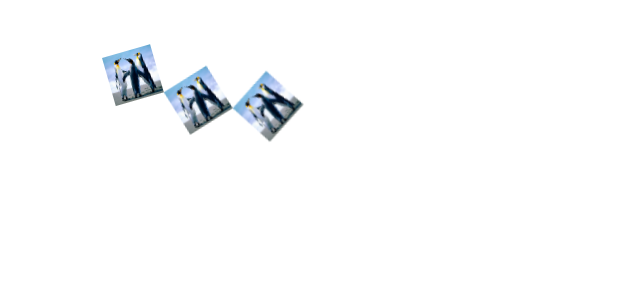
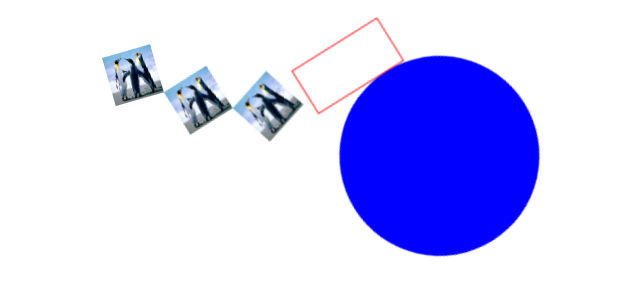
Before and after one commit to TumbleweedJS/TumbleweedJS, a plain HTML site: page modules/graphic_new_version/test/index.html in a window 1280 px wide. Shown: the whole page, without its empty margins (206-846 px from the left). Drawn offline with Linux system fonts and the light colour scheme.

Commit message:
basic shapes (circle and Rect) are now avaible and usable

```diff
--- a/modules/graphic_new_version/Circle.js
+++ b/modules/graphic_new_version/Circle.js
@@ -19,7 +19,6 @@ var TW = TW || {};
         return TW.Graphic.Circle;
     }
 
-
     function init() {
 
         /**
@@ -30,9 +29,9 @@ var TW = TW || {};
          * @extends Shape
          * @constructor
          */
-        function Circle() {
-            TW.Graphic.Shape.call(this);
-            this.radius = 50;
+        function Circle(params) {
+            TW.Graphic.Shape.call(this, params);
+			this.radius = params.radius ? params.radius : 50;
         }
 
         TW.Utils.inherit(Circle, TW.Graphic.Shape);
@@ -48,12 +47,14 @@ var TW = TW || {};
             if (context) {
                 //TODO apply the matrix transformations on the context before drawing the circle
                 context.save();
+				this._matrix.transformContext(context);
                 context.beginPath();
-                context.strokeStyle = this.strokeColor;
-                context.arc(this.x, this.y, this.radius, 0, Math.PI * 2.0, true);
+                context.arc(this.x, this.y, this.radius, Math.PI * 2, 0, true);
                 if (this.mode === "WIRED") {
+					context.strokeStyle = this.strokeColor;
                     context.stroke();
                 } else {
+					context.fillStyle = this.color;
                     context.fill();
                 }
                 context.closePath();
--- /dev/null
+++ b/modules/graphic_new_version/Rect.js
@@ -0,0 +1,53 @@
+/**
+ @module Graphic
+ @namespace Graphic
+ */
+
+var TW = TW || {};
+
+(function(TW) {
+
+    if (typeof window.define === "function" && window.define.amd) {
+        window.define([], initWrap(init));
+    } else {
+        initWrap(init);
+    }
+
+    function initWrap(f) {
+        TW.Graphic = TW.Graphic ||  {};
+        TW.Graphic.Rect = f();
+        return TW.Graphic.Rect;
+    }
+
+    function init() {
+
+
+        function Rect(param) {
+            TW.Graphic.GraphicObject.call(this, param);
+        }
+
+		TW.Utils.inherit(Rect, TW.Graphic.Shape);
+
+		Rect.prototype.draw = function(context) {
+            if (context) {
+                //TODO apply the matrix transformations on the context before drawing the circle
+                context.save();
+				this._matrix.transformContext(context);
+                if (this.mode === "WIRED") {
+					context.strokeStyle = this.strokeColor;
+                    context.strokeRect(this.x, this.y, this.width, this.height);
+                } else {
+					context.fillStyle = this.color;
+                    context.fillRect(this.x, this.y, this.width, this.height);
+                }
+                context.restore();
+                return true;
+            } else {
+                return false;
+            }
+		};
+
+		return Rect;
+	}
+
+})(TW);
--- a/modules/graphic_new_version/Shape.js
+++ b/modules/graphic_new_version/Shape.js
@@ -19,9 +19,7 @@ var TW = TW || {};
         return TW.Graphic.Shape;
     }
 
-
     function init() {
-
         /**
          * The Shape class is an abstract object who provides tool to draw some primitive Shapes. You should not use this class
          * cause it is an abstract class who have the purpose to be extended to implements basic shape drawing.
@@ -31,17 +29,51 @@ var TW = TW || {};
          * @extends GraphicObject
          * @constructor
          */
-        function Shape() {
-            TW.Graphic.GraphicObject.call(this);
-            this.color = "black";
-            this.strokeColor = "black";
-            this.mode = "WIRED";
+        function Shape(params) {
+            TW.Graphic.GraphicObject.call(this, params);
+            this.color = params.color ? params.color : "black";
+			this.strokeColor = params.strokeColor ? params.strokeColor : "black";
+			this.mode = params.mode ? params.mode : "WIRED";
         }
 
-        TW.Utils.inherit(Shape, TW.Graphic.GraphicObject);
+		TW.Utils.inherit(Shape, TW.Graphic.GraphicObject);
+
+		/**
+		* This method allow you to set the color of the current Shape.
+		*
+		* @method setFillColor
+		* @param {String} color this parameter represent the color to assign to the fill mode. for example if you want to set it black, you should do `myShape.setFillColor("black");`
+		*/
+		Shape.prototype.setFillColor = function(color) {
+			this.color = color;
+		};
+
+		/**
+		* This method allow you to change the draw mode of the current shape. Two modes are avaible "WIRED" and "FILLED".
+		*
+		* @method setMode
+		* @param {String} type this parameter represent the draw style. type can be set to "WIRED" or "FILLED".
+		*/
+		Shape.prototype.setMode = function(type) {
+			if (type === "WIRED" || type === "FILLED") {
+				this.mode = type;
+				return true;
+			} else {
+				return false;
+			}
+		};
+
+		/**
+		* This method allow you to set the stroke color of the current shape.
+		*
+		* @method setStrokeColor
+		* @param {String} color this parameter represent the color to apply to the stroke mode. For example to set the stroke color to black you should used `myShape.setStrokeColor("black");`
+		*/
+		Shape.prototype.setStrokeColor = function(color) {
+			this.strokeColor = color;
+		};
 
         return Shape;
-
     }
 
 }(TW));
--- a/modules/graphic_new_version/test/index.html
+++ b/modules/graphic_new_version/test/index.html
@@ -12,6 +12,9 @@
 <script src="../Window.js"></script>
 <script src="../../math/Matrix2D.js"></script>
 <script src="../Sprite.js"></script>
+<script src="../Shape.js"></script>
+<script src="../Circle.js"></script>
+<script src="../Rect.js"></script>
 <script src="main.js"></script>
 </head>
 <body>
--- a/modules/graphic_new_version/test/main.js
+++ b/modules/graphic_new_version/test/main.js
@@ -8,6 +8,8 @@ function main()
 	var myLayer1 = new TW.Graphic.Layer({width:800, height:800});
 	var myLayer2 = new TW.Graphic.Layer({width:800, height:800});
 	var myLayer3 = new TW.Graphic.Layer({width:800, height:800});
+	var circle = new TW.Graphic.Circle({radius : 100, x : 200, y : 200});
+	var rect = new TW.Graphic.Rect({x:120, y:50, width:100, height:50});
 
 	var mySprite = new TW.Graphic.Sprite({x : 0, y : 0, width : 50, height : 50});
 
@@ -15,10 +17,17 @@ function main()
 	image.src = "test.jpg";
 	mySprite.setImage(image);
 
+	circle.setFillColor("blue");
+	circle.setMode("FILLED");
+
+	rect.setStrokeColor("red");
+	rect.setMode("WIRED");
+
 	myWindow.addChild(myLayer1);
 	myLayer1.addChild(myLayer2);
 	myLayer2.addChild(myLayer3);
-
+	myLayer2.addChild(circle);
+	myLayer2.addChild(rect);
 
 	myLayer1.addChild(mySprite);
 	myLayer2.addChild(mySprite);
```
